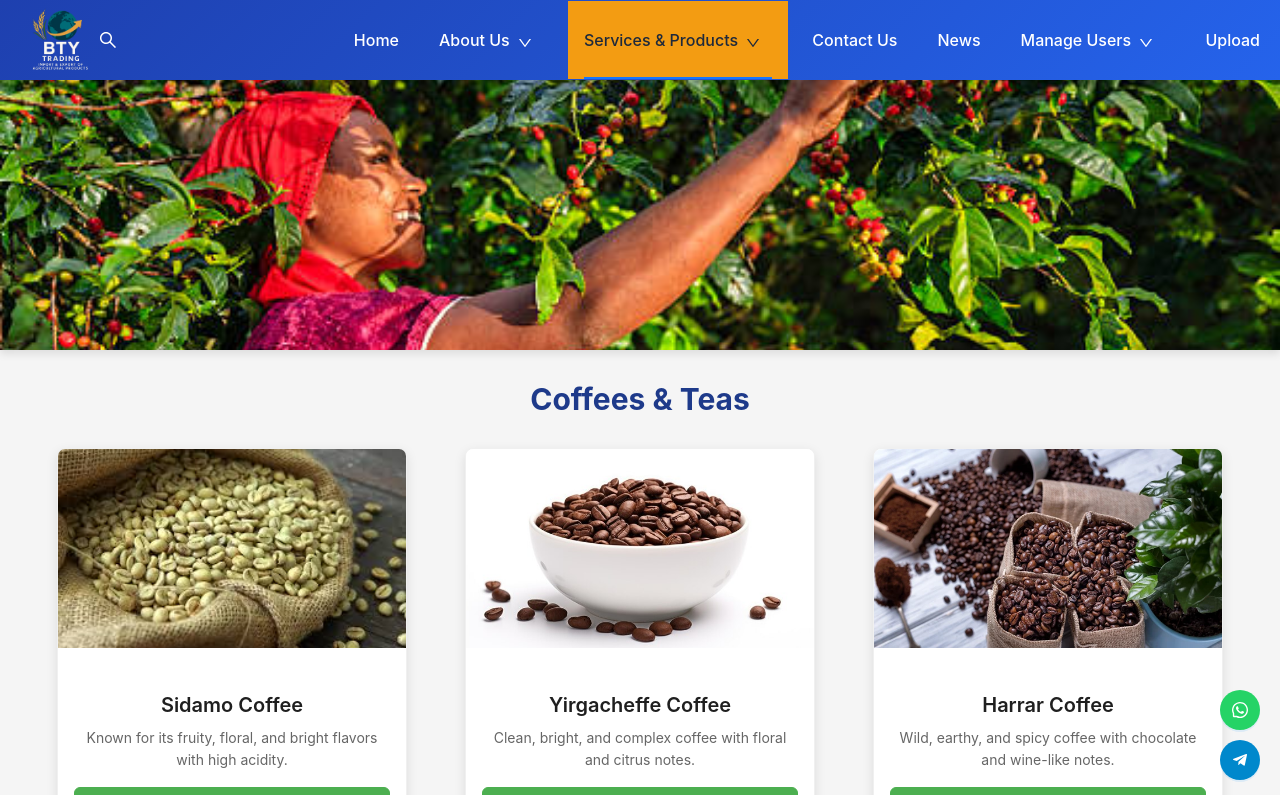
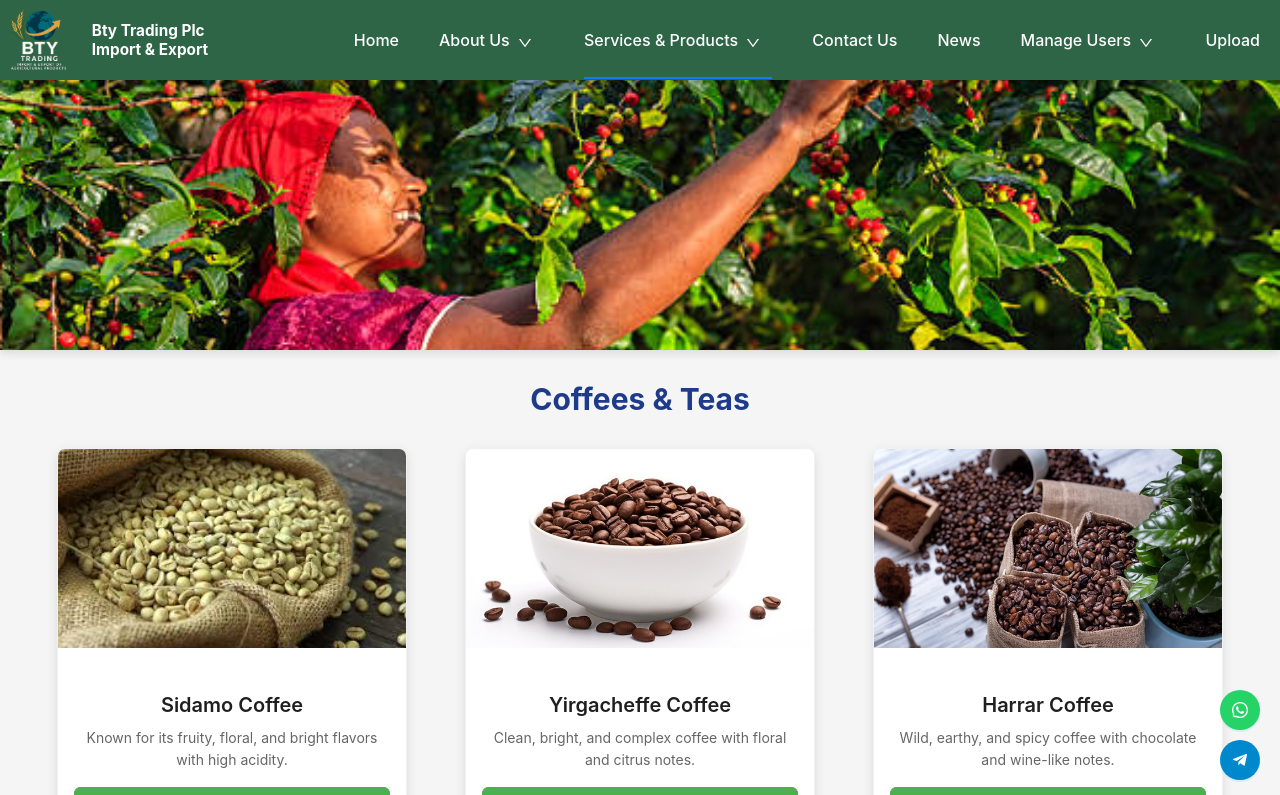
Before and after one commit to zinabumolla27/bty, a React (Create React App) app: page /coffeeandtea in a window 1280 px wide. Shown: the top 795 px of the page. Built offline with nearby package versions, Linux system fonts and the light colour scheme.

Commit message:
new update

```diff
--- a/src/Components/AppHeader.css
+++ b/src/Components/AppHeader.css
@@ -1,6 +1,7 @@
 :root {
   --primary-color: #2563eb;
   --secondary-color: #f59e0b;
+  --third-color: #2f6547;
   --text-color: #ffffff;
   --text-dark: #1e293b;
   --text-light: #64748b;
@@ -21,7 +22,7 @@
   left: 0;
   right: 0;
   z-index: 1000;
-  background: var(--bg-gradient);
+  background: var(--third-color);
   box-shadow: var(--shadow);
   height: 80px;
   padding: 0;
@@ -31,7 +32,7 @@
 
 .app-header.scrolled {
   height: 70px;
-  background: rgba(30, 64, 175, 0.95);
+  background: rgba(59, 50, 70, 0.95);
   backdrop-filter: blur(10px);
 }
 
@@ -114,13 +115,12 @@
 /* Selected State */
 .nav-menu .ant-menu-item-selected,
 .nav-menu .ant-menu-submenu-selected {
-  background-color: var(--secondary-color) !important;
-  color: var(--text-dark) !important;
+  color: var(--text-color) !important;
 }
 
 .nav-menu .ant-menu-submenu-selected .ant-menu-submenu-title,
 .nav-menu .ant-menu-submenu-selected .ant-menu-submenu-title:hover {
-  color: var(--text-dark) !important;
+  color: var(--text-color) !important;
 }
 
 /* Dropdown */
@@ -144,6 +144,11 @@
   padding-top: 8px;
 }
 
+.ant-menu-item:hover {
+  background-color: #1890ff !important;
+  color: white !important;
+}
+
 .nav-menu .ant-menu-submenu-popup .ant-menu {
   padding: 8px 0;
   border-radius: var(--border-radius);
@@ -158,11 +163,6 @@
   transition: var(--transition);
   color: var(--text-dark);
   animation: fadeIn 0.3s ease-out forwards;
-}
-
-.nav-menu .ant-menu-submenu-popup .ant-menu-item:hover {
-  background: rgba(245, 158, 11, 0.1) !important;
-  color: var(--secondary-color) !important;
 }
 
 /* Mobile Menu */
--- a/src/Components/AppHeader.js
+++ b/src/Components/AppHeader.js
@@ -12,7 +12,7 @@ import {
 import { useNavigate, useLocation } from "react-router-dom"; // ✅ Import useLocation
 import fl from "../Assets/fl.png";
 import "./AppHeader.css";
-import SearchBar from "./SearchBar";
+// import SearchBar from "./SearchBar";
 
 const { Header } = Layout;
 
@@ -146,11 +146,11 @@ const AppHeader = () => {
           label: " Services",
           key: "services",
           children: [
-            { label: "Mining and Quarrying", key: "mining" },
-            { label: "Manufacturing", key: "manufacturing" },
-            { label: "Construction", key: "construction" },
-            { label: "Agriculture", key: "agriculture" },
-            { label: "Transportation", key: "transportation" },
+            { label: "Mining and Quarrying", key: "#" },
+            { label: "Manufacturing", key: "#1" },
+            { label: "Construction", key: "#2" },
+            { label: "Agriculture", key: "#3" },
+            { label: "Transportation", key: "#4" },
           ],
         },
       ],
@@ -181,14 +181,21 @@ const AppHeader = () => {
                 preview={false}
                 width={80}
                 className="logo-image"
-                style={{ margin: "0 20px" }}
+                style={{ margin: "0 " }}
               />
               <span
                 className="brand-name"
-                style={{ color: "white", fontWeight: "bold", fontSize: "20px" }}
-              ></span>
+                style={{
+                  color: "white",
+                  fontWeight: "bold",
+                  fontSize: "15px",
+                }}
+              >
+                Bty Trading Plc <br />
+                Import & Export
+              </span>
             </div>
-            <SearchBar />
+            {/* <SearchBar /> */}
           </Col>
 
           <Col className="nav-col">
--- a/src/Pages/Coffeandtea.js
+++ b/src/Pages/Coffeandtea.js
@@ -40,7 +40,7 @@ const ethiopianCoffees = [
       "Dry-processed (natural) coffee beans.",
       "Known for its blueberry flavor notes.",
       "One of the oldest coffee varieties still in production.",
-      "https://en.wikipedia.org/?title=Harari_coffee&redirect=no",
+      "https://en.wikipedia.org/wiki/Coffee_production_in_Ethiopia",
     ],
     image: harer,
   },
--- a/src/Pages/Contact.css
+++ b/src/Pages/Contact.css
@@ -156,6 +156,7 @@ html {
 .title-icon {
   font-size: 1.5em;
   color: var(--primary);
+  align-items: flex-start;
 }
 
 .section-subtitle {
```
